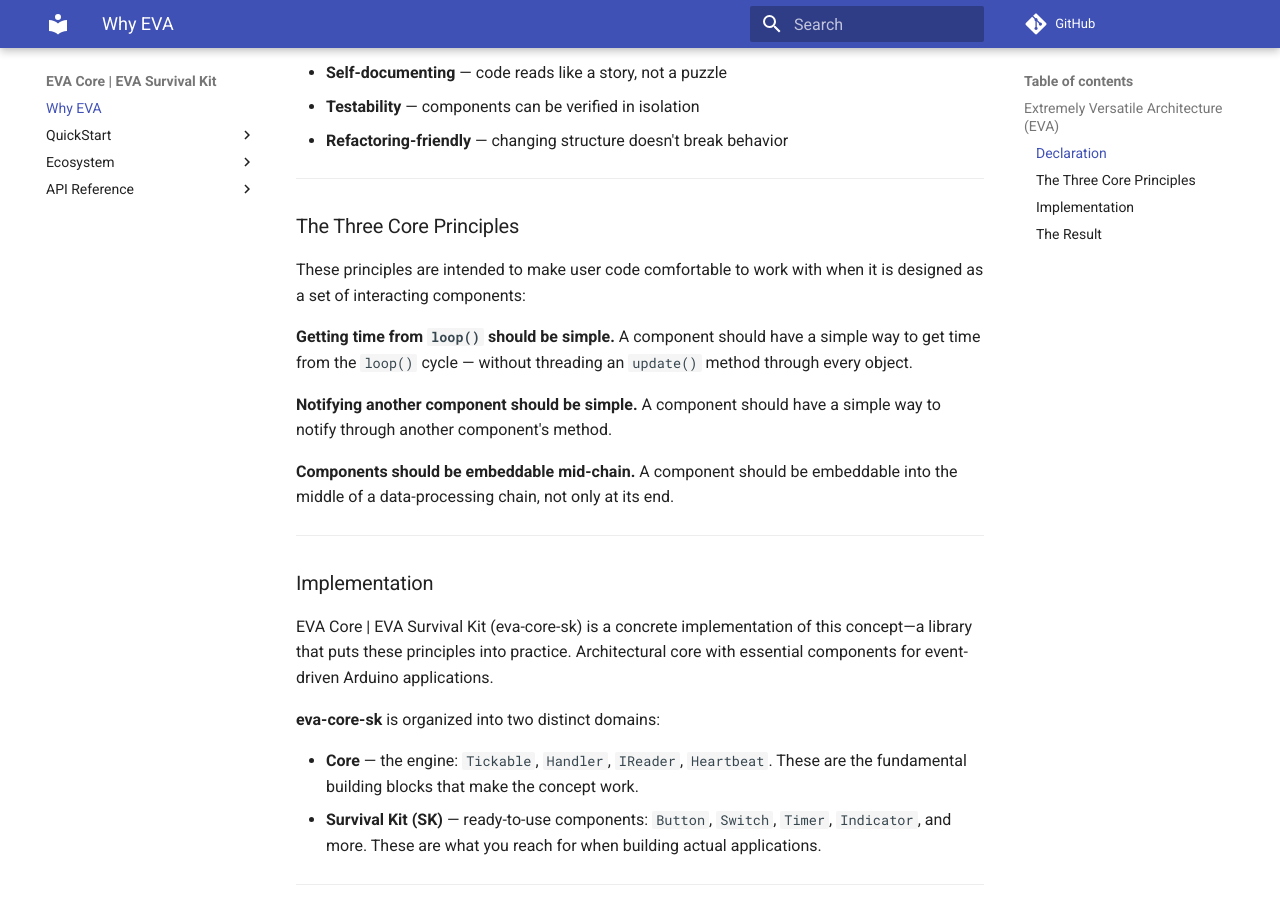
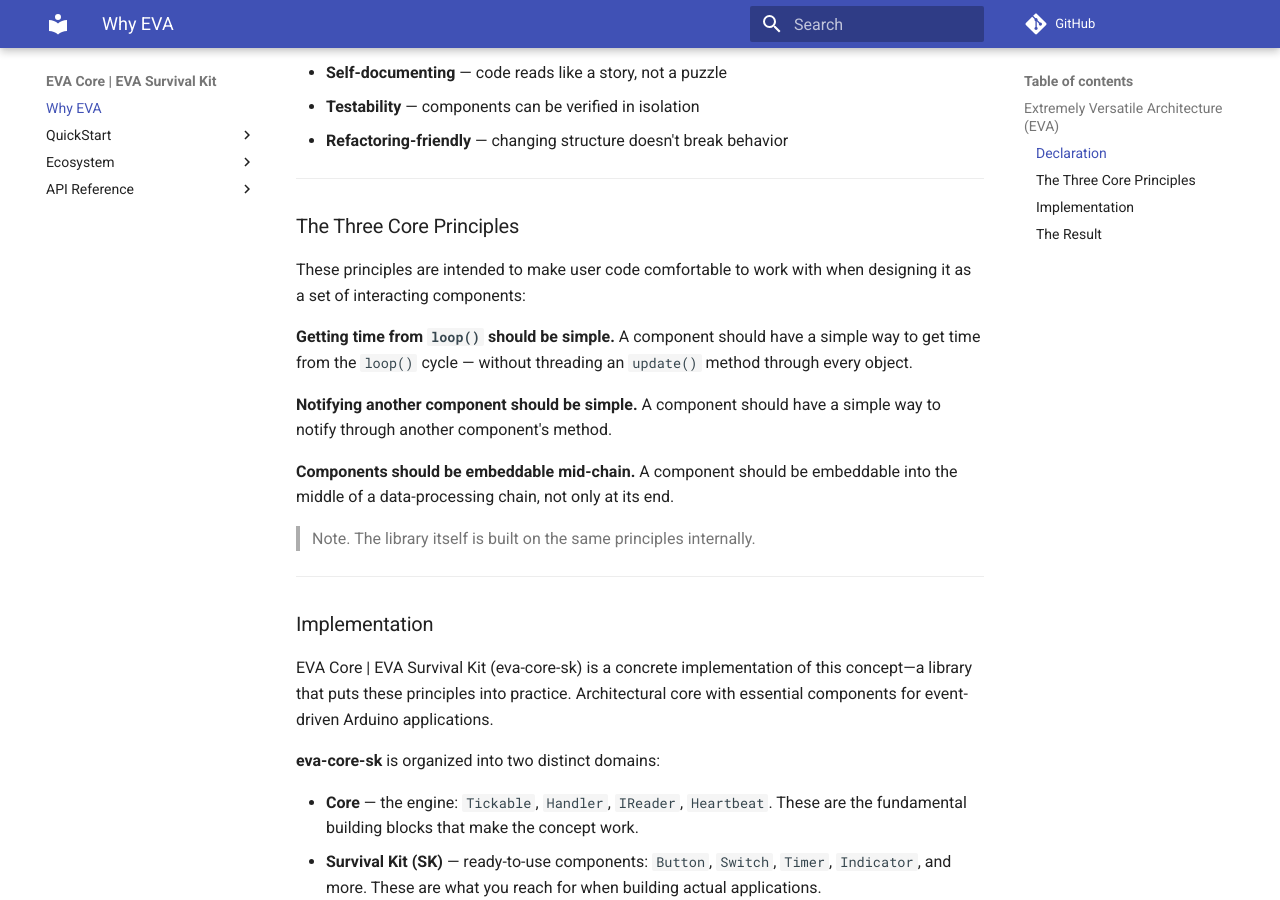
Before and after one commit to agusevtec/eva-core-sk, an MkDocs documentation site: the page built from docs-md/index.md, in a window 1280 px wide and 900 px high, scrolled down 519 px. Built offline with MkDocs 1.6.1 and Material for MkDocs 9.7.7, drawn with Linux system fonts in a browser that asks for light colours; comment, search, counter and statistics services are not loaded.

Commit message:
update the docs

```diff
--- a/docs-md/index.md
+++ b/docs-md/index.md
@@ -27,7 +27,7 @@ development enjoyable rather than painful:
 ### The Three Core Principles
 
 These principles are intended to make user code comfortable to work with when
-it is designed as a set of interacting components:
+designing it as a set of interacting components:
 
 **Getting time from `loop()` should be simple.**
 A component should have a simple way to get time from the `loop()` cycle — without
@@ -40,6 +40,7 @@ A component should have a simple way to notify through another component's metho
 A component should be embeddable into the middle of a data-processing chain, not
 only at its end.
 
+> Note. The library itself is built on the same principles internally.
 
 ---
 
--- a/docs/ecosystem/ecosystem/index.html
+++ b/docs/ecosystem/ecosystem/index.html
@@ -812,7 +812,7 @@
 </ul>
 <p>Each project follows the same architectural principles, so they compose naturally: a filter feeds a motor driver, an indicator reacts to a timer, and everything is driven by a single eva::tac() call.</p>
 <h2 id="join-the-ecosystem">Join the Ecosystem<a class="headerlink" href="#join-the-ecosystem" title="Permanent link">&para;</a></h2>
-<p>If you publish a library that uses EVA Core directly, or through one of the ecosystem projects, you are welcome to have it listed here — just open an Issue in the EVA Core repository to get in touch and add your project to the ecosystem. As a matter of community convention (not a trademark license), ecosystem members are also welcome to use EVA as part of their library name or namespace to indicate that the project belongs to the ecosystem.</p>
+<p>If you publish your own library that uses EVA Core directly, or through one of the ecosystem projects, you are welcome to have it listed here — just open an Issue in the EVA Core repository to get in touch and add your project to the ecosystem. As a matter of community convention (not a trademark license), ecosystem members are also welcome to use EVA as part of their library name or namespace to indicate that the project belongs to the ecosystem.</p>
 
 
 
--- a/docs/index.html
+++ b/docs/index.html
@@ -890,7 +890,7 @@ development enjoyable rather than painful:</p>
 <hr />
 <h3 id="the-three-core-principles">The Three Core Principles<a class="headerlink" href="#the-three-core-principles" title="Permanent link">&para;</a></h3>
 <p>These principles are intended to make user code comfortable to work with when
-it is designed as a set of interacting components:</p>
+designing it as a set of interacting components:</p>
 <p><strong>Getting time from <code>loop()</code> should be simple.</strong>
 A component should have a simple way to get time from the <code>loop()</code> cycle — without
 threading an <code>update()</code> method through every object.</p>
@@ -899,6 +899,9 @@ A component should have a simple way to notify through another component's metho
 <p><strong>Components should be embeddable mid-chain.</strong>
 A component should be embeddable into the middle of a data-processing chain, not
 only at its end.</p>
+<blockquote>
+<p>Note. The library itself is built on the same principles internally.</p>
+</blockquote>
 <hr />
 <h3 id="implementation">Implementation<a class="headerlink" href="#implementation" title="Permanent link">&para;</a></h3>
 <p>EVA Core | EVA Survival Kit (eva-core-sk) is a concrete implementation of this
```
Also changed, not shown: docs-md/ecosystem/ecosystem.md (+1 -1 lines), docs/search/search_index.json.
